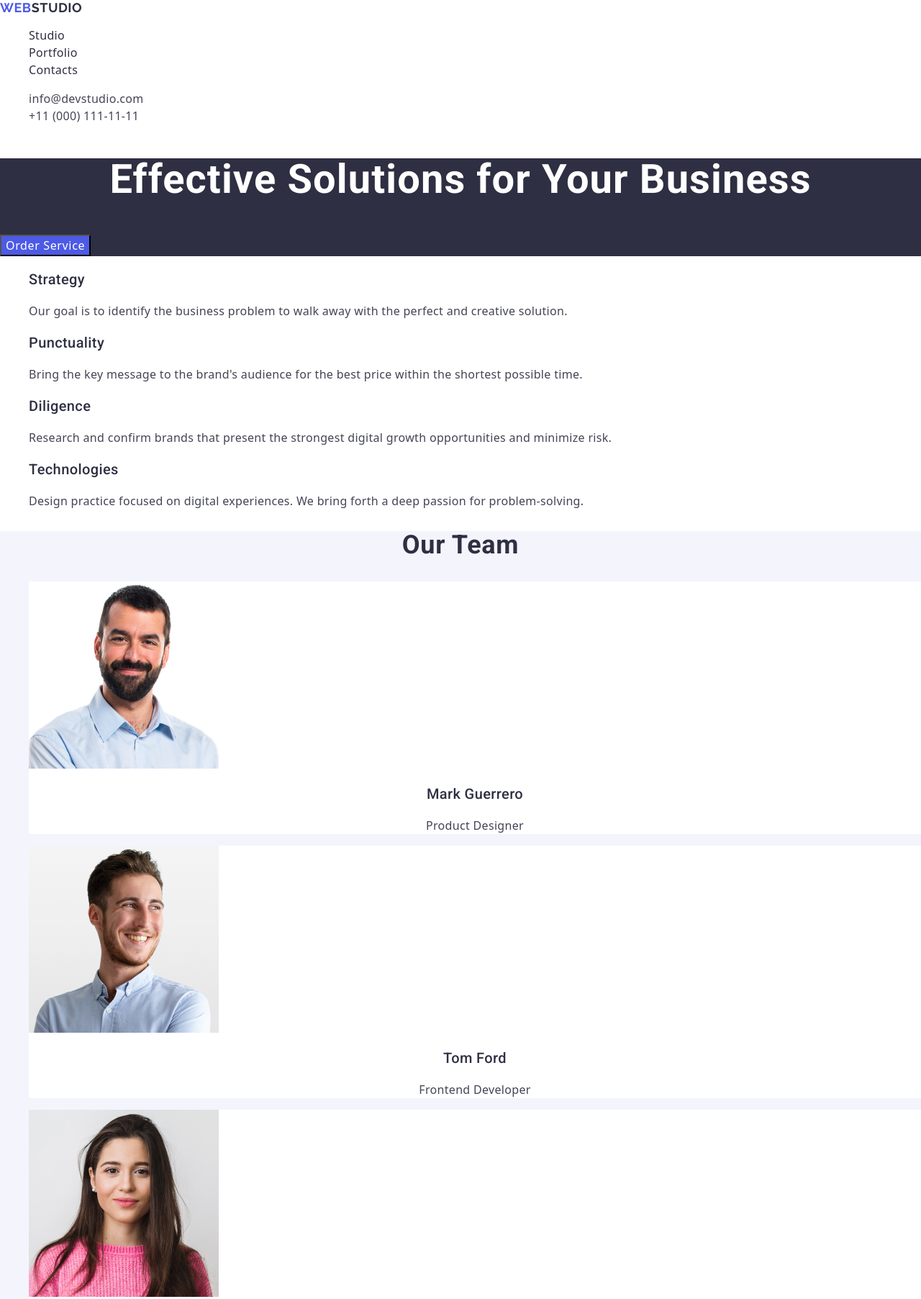
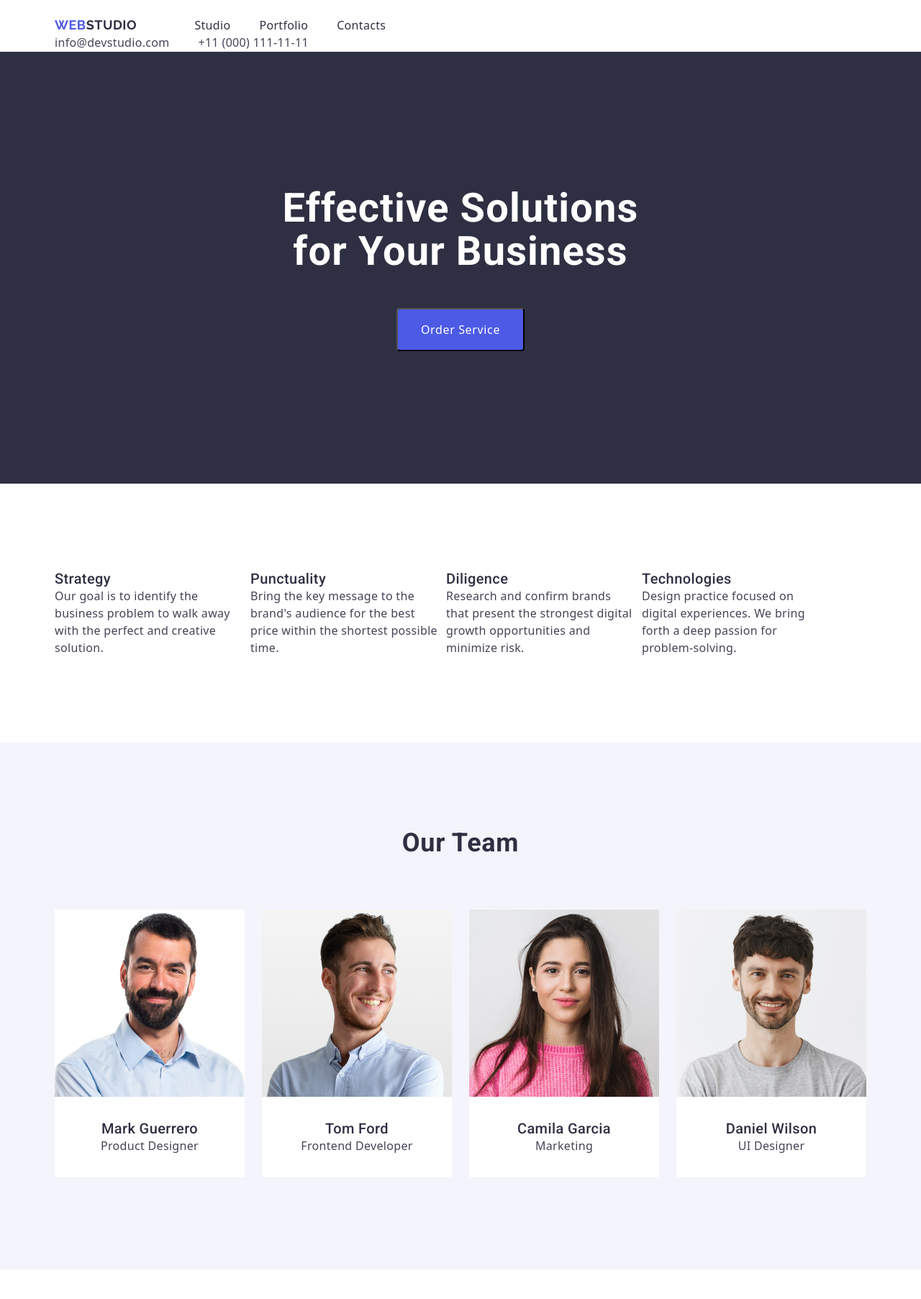
Before and after one commit to anastasiiatarasiuk/goit-markup-hw-03, a plain HTML site: page index.html in a window 1280 px wide. Shown: the top 1805 px of the page at 72% size. Drawn offline with nearby package versions, Linux system fonts and the light colour scheme.

Commit message:
added new styles

```diff
--- a/css/styles.css
+++ b/css/styles.css
@@ -2,22 +2,49 @@ body {
   font-family: 'Roboto', sans-serif;
   color: #434455;
   background-color: #ffffff;
+  min-height: 100vh;
+  display: flex;
+  flex-direction: column;
 }
 
 ul {
   list-style-type: none;
+  margin-top: 0;
+  margin-bottom: 0;
+  padding-left: 0;
 }
 
 h1,
 h2,
 h3 {
   font-family: 'Roboto', sans-serif;
+  margin-top: 0;
+  margin-bottom: 0;
+}
+p {
+  margin-top: 0;
+  margin-bottom: 0;
+}
+.header {
+  background-color: #ffffff;
+  height: auto;
+  flex-shrink: 0;
+  border-bottom: 1px solid #e7e9fc;
+}
+img {
+  display: block;
+  max-width: 100%;
+  height: auto;
+}
+.container {
+  max-width: 1158px;
+  padding: 0 15px;
+  margin: 0 auto;
 }
 
-.header {
-  background-color: #ffffff;
+.section {
+  padding: 120px 0;
 }
-
 /* logo style */
 
 .logo {
@@ -29,6 +56,12 @@ h3 {
   font-weight: 700;
   line-height: 1.17; /* 116.667% */
   letter-spacing: 0.54px;
+  display: inline-block;
+  height: 24px;
+  align-items: center;
+  flex-shrink: 0;
+  margin-right: 76px;
+  padding-top: 24px;
 }
 
 .logo-part {
@@ -41,7 +74,12 @@ h3 {
 .links:focus {
   color: #404bbf;
 }
-
+.nav-menu {
+  display: inline-flex;
+  align-items: flex-start;
+  gap: 40px;
+  flex-grow: 1;
+}
 .nav-link {
   color: currentColor;
   text-decoration: none;
@@ -54,6 +92,10 @@ h3 {
 
 .address-list {
   font-style: normal;
+  display: inline-flex;
+  align-items: flex-end;
+  gap: 40px;
+  flex-grow: 1;
 }
 .address-link {
   font-size: 16px;
@@ -67,8 +109,19 @@ h3 {
 
 .baner {
   background-color: #2e2f42;
+  height: 600px;
+  flex-shrink: 0;
+  width: 100%;
+  padding: 188px 0;
 }
-
+.baner-container {
+  text-align: center;
+  display: flex;
+  flex-direction: column;
+  align-items: center;
+  height: 100%;
+  margin: 0 auto;
+}
 .baner-title {
   text-align: center;
   color: #ffffff;
@@ -76,11 +129,19 @@ h3 {
   font-weight: 700;
   line-height: 1.07; /* 107.143% */
   letter-spacing: 0.02em;
+  padding-bottom: 48px;
+  max-width: 496px;
 }
 
 .baner-button {
   cursor: pointer;
   background-color: #4d5ae5;
+  display: inline-flex;
+  padding: 16px 32px;
+  align-items: flex-start;
+  gap: 10px;
+  border-radius: 4px;
+  min-width: 169px;
   /* button text*/
   color: #ffffff;
   font-size: 16px;
@@ -100,7 +161,12 @@ h3 {
 .features-container {
   background-color: #ffffff;
 }
-
+.features-list {
+  display: flex;
+  width: calc((100% - 3 * 24px) / 4);
+  align-items: flex-start;
+  gap: 8px;
+}
 .features-title {
   font-size: 20px;
   font-weight: 500;
@@ -113,14 +179,20 @@ h3 {
   font-size: 16px;
   line-height: 1.5; /* 150% */
   letter-spacing: 0.32px;
+  width: 264px;
 }
 
 /* Team section style */
 
 .team-container {
   background-color: #f4f4fd;
+  height: 732px;
+  flex-shrink: 0;
 }
-
+.team-card-list {
+  display: flex;
+  gap: 24px;
+}
 .team-container-title {
   text-align: center;
   font-size: 36px;
@@ -129,12 +201,21 @@ h3 {
   letter-spacing: 0.72px;
   text-transform: capitalize;
   color: #2e2f42;
+  padding-bottom: 72px;
 }
 
 .team-card {
   background-color: #ffffff;
+  display: inline-flex;
+  padding-bottom: 32px;
+  flex-direction: column;
+  gap: 32px;
+  border-radius: 4px;
 }
 
+.team-member-info {
+  gap: 8px;
+}
 .team-cards-title {
   text-align: center;
   font-size: 20px;
@@ -165,12 +246,27 @@ h3 {
   letter-spacing: 0.72px;
   text-transform: capitalize;
   color: #2e2f42;
+  padding-bottom: 72px;
 }
 
+.portfolio-cards-list {
+  display: flex;
+  gap: 24px;
+  flex-wrap: wrap;
+  justify-content: space-between;
+}
 .portfolio-cards {
   background-color: #ffffff;
+  display: flex;
+  width: 360px;
+  height: 420px;
+  padding-bottom: 32px;
+  flex-direction: column;
+  align-items: flex-start;
+  gap: 32px;
+  flex-shrink: 0;
+  border: 1px solid #e7e9fc;
 }
-
 .portfolio-cards-title {
   font-size: 20px;
   font-weight: 500;
@@ -178,7 +274,18 @@ h3 {
   letter-spacing: 0.4px;
   color: #2e2f42;
 }
-
+.row-1 {
+  margin-bottom: 48px;
+}
+.portfolio-cards-info {
+  display: flex;
+  padding: 0px 16px;
+  flex-direction: column;
+  justify-content: center;
+  align-items: flex-start;
+  gap: 8px;
+  align-self: stretch;
+}
 .portfolio-cards-content {
   font-size: 16px;
   line-height: 1.5; /* 150% */
@@ -189,6 +296,8 @@ h3 {
 
 .footer-container {
   background-color: #2e2f42;
+  height: 312px;
+  flex-shrink: 0;
 }
 
 .footer-logo {
@@ -200,6 +309,9 @@ h3 {
   letter-spacing: 0.54px;
   text-transform: uppercase;
   text-decoration: none;
+  display: inline-flex;
+  align-items: center;
+  padding-top: 100px;
 }
 .footer-logo-part {
   color: #f4f4fd;
@@ -209,4 +321,5 @@ h3 {
   line-height: 1.5; /* 150% */
   letter-spacing: 0.32px;
   color: #f4f4fd;
+  width: 264px;
 }
--- a/index.html
+++ b/index.html
@@ -18,11 +18,12 @@
   </head>
   <body>
     <header class="header">
+      <div class="container">
         <nav>
           <a href="./index.html" class="logo"
             >Web<span class="logo-part">Studio</span></a
           >
-        <ul>
+          <ul class="nav-menu">
             <li>
               <a href="./index.html" class="links nav-link">Studio</a>
             </li>
@@ -34,8 +35,8 @@
             </li>
           </ul>
         </nav>
-      <address class="address-list">
-        <ul>
+        <address>
+          <ul class="address-list">
             <li>
               <a href="mailto:info@devstudio.com" class="links address-link"
                 >info@devstudio.com</a
@@ -48,22 +49,26 @@
             </li>
           </ul>
         </address>
+      </div>
     </header>
     <main>
       <!-- Baner section -->
-      <section class="baner">
+      <section class="baner section">
+        <div class="baner-container container">
           <h1 class="baner-title">Effective Solutions for Your Business</h1>
           <button type="button" class="baner-button">Order Service</button>
+        </div>
       </section>
       <!-- Features section -->
-      <section class="features-container">
+      <section class="features-container section">
+        <div class="container">
           <h2 hidden>Features</h2>
-        <ul>
+          <ul class="features-list">
             <li>
               <h3 class="features-title">Strategy</h3>
               <p class="features-content">
-              Our goal is to identify the business problem to walk away with the
-              perfect and creative solution.
+                Our goal is to identify the business problem to walk away with
+                the perfect and creative solution.
               </p>
             </li>
             <li>
@@ -88,11 +93,13 @@
               </p>
             </li>
           </ul>
+        </div>
       </section>
       <!-- Team section -->
-      <section class="team-container">
+      <section class="team-container section">
+        <div class="container">
           <h2 class="team-container-title">Our Team</h2>
-        <ul>
+          <ul class="team-card-list">
             <li class="team-card">
               <img
                 src="./images/img-1.jpg"
@@ -100,8 +107,10 @@
                 width="264"
                 height="260"
               />
+              <div class="team-member-info">
                 <h3 class="team-cards-title">Mark Guerrero</h3>
                 <p class="team-cards-content">Product Designer</p>
+              </div>
             </li>
             <li class="team-card">
               <img
@@ -110,8 +119,10 @@
                 width="264"
                 height="260"
               />
+              <div class="team-member-info">
                 <h3 class="team-cards-title">Tom Ford</h3>
                 <p class="team-cards-content">Frontend Developer</p>
+              </div>
             </li>
             <li class="team-card">
               <img
@@ -120,8 +131,10 @@
                 width="264"
                 height="260"
               />
+              <div class="team-member-info">
                 <h3 class="team-cards-title">Camila Garcia</h3>
                 <p class="team-cards-content">Marketing</p>
+              </div>
             </li>
             <li class="team-card">
               <img
@@ -130,44 +143,54 @@
                 width="264"
                 height="260"
               />
+              <div class="team-member-info">
                 <h3 class="team-cards-title">Daniel Wilson</h3>
                 <p class="team-cards-content">UI Designer</p>
+              </div>
             </li>
           </ul>
+        </div>
       </section>
       <!-- Portfolio section -->
-      <section class="portfolio-container">
+      <section class="section">
+        <div class="container portfolio-container">
           <h2 class="portfolio-container-title">Our Portfolio</h2>
-        <ul>
-          <li class="portfolio-cards">
+          <ul class="portfolio-cards-list">
+            <li class="portfolio-cards row-1">
               <img
                 src="./images/bank-app-img.jpg"
                 alt="Banking App"
                 width="360"
                 height="300"
               />
+              <div class="portfolio-cards-info">
                 <h3 class="portfolio-cards-title">Banking App</h3>
                 <p class="portfolio-cards-content">App</p>
+              </div>
             </li>
-          <li class="portfolio-cards">
+            <li class="portfolio-cards row-1">
               <img
                 src="./images/payment-img.jpg"
                 alt="Cashless Payment"
                 width="360"
                 height="300"
               />
+              <div class="portfolio-cards-info">
                 <h3 class="portfolio-cards-title">Cashless Payment</h3>
                 <p class="portfolio-cards-content">Marketing</p>
+              </div>
             </li>
-          <li class="portfolio-cards">
+            <li class="portfolio-cards row-1">
               <img
                 src="./images/meditation-app-img.jpg"
                 alt="Meditation App"
                 width="360"
                 height="300"
               />
+              <div class="portfolio-cards-info">
                 <h3 class="portfolio-cards-title">Meditation App</h3>
                 <p class="portfolio-cards-content">App</p>
+              </div>
             </li>
             <li class="portfolio-cards">
               <img
@@ -176,8 +199,10 @@
                 width="360"
                 height="300"
               />
+              <div class="portfolio-cards-info">
                 <h3 class="portfolio-cards-title">Taxi Service</h3>
                 <p class="portfolio-cards-content">Marketing</p>
+              </div>
             </li>
             <li class="portfolio-cards">
               <img
@@ -186,8 +211,10 @@
                 width="360"
                 height="300"
               />
+              <div class="portfolio-cards-info">
                 <h3 class="portfolio-cards-title">Screen Illustrations</h3>
                 <p class="portfolio-cards-content">Design</p>
+              </div>
             </li>
             <li class="portfolio-cards">
               <img
@@ -196,21 +223,26 @@
                 width="360"
                 height="300"
               />
+              <div class="portfolio-cards-info">
                 <h3 class="portfolio-cards-title">Online Courses</h3>
                 <p class="portfolio-cards-content">Marketing</p>
+              </div>
             </li>
           </ul>
+        </div>
       </section>
     </main>
     <!-- Footer -->
     <footer class="footer-container">
+      <div class="container">
         <a href="./index.html" class="footer-logo"
           >Web<span class="footer-logo-part">Studio</span></a
         >
         <p class="footer-content">
-        Increase the flow of customers and sales for your business with digital
-        marketing & growth solutions.
+          Increase the flow of customers and sales for your business with
+          digital marketing & growth solutions.
         </p>
+      </div>
     </footer>
   </body>
 </html>
```
Lines whose indentation alone changed are shown as unchanged.
